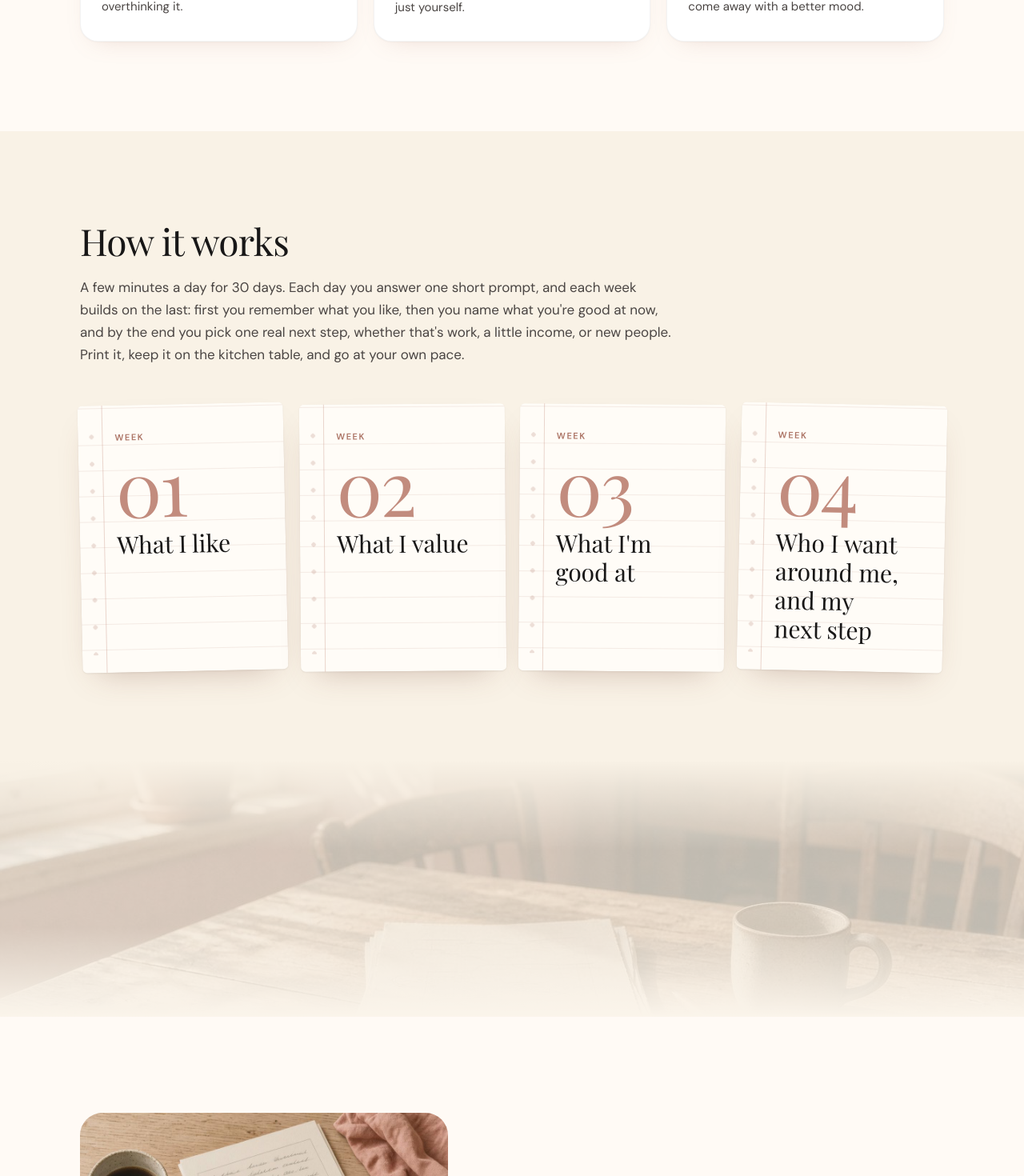
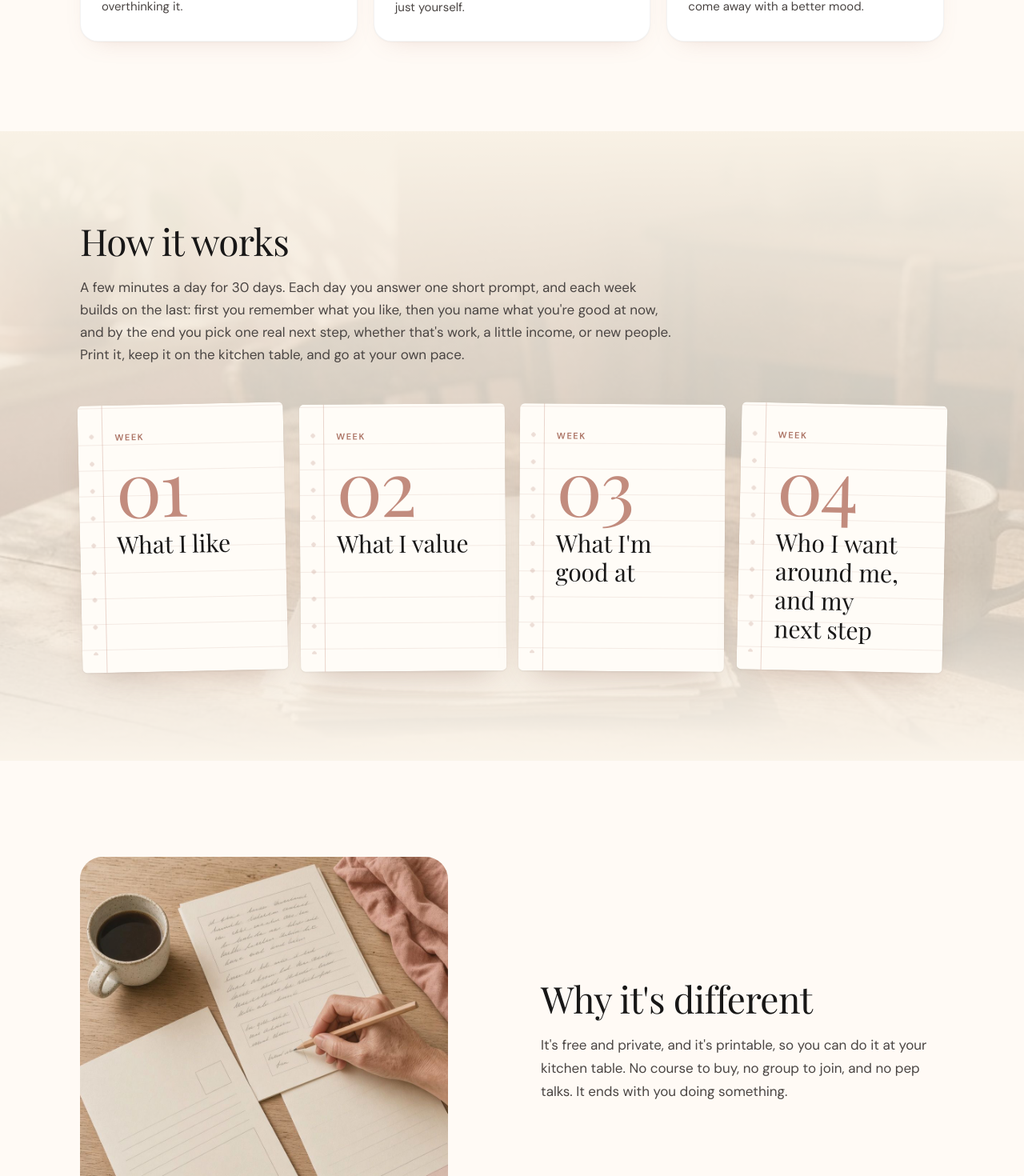
Before and after one commit to nemomakes/showsites, a Next.js app in the folder who-am-i-now/: page / in a window 1280 px wide. Shown: the part 1737-3207 px from the top of the page at 80% size. Built offline with nearby package versions, Linux system fonts and the light colour scheme.

Commit message:
how it works: photo becomes background layer under content; drop separate band

```diff
--- a/who-am-i-now/app/globals.css
+++ b/who-am-i-now/app/globals.css
@@ -28,7 +28,7 @@ h1,h2,h3,p{margin:0}
 .hero-copy .form{margin-top:24px}
 .hero-visual{display:flex;justify-content:center}
 .hero-arch{width:min(78%,300px);aspect-ratio:4/5;border-radius:50% 50% 0 0/40% 40% 0 0;overflow:hidden;background:var(--blush)}
-.hero-arch img,.card-media img,.why-media img,.panel-media img,.band img{width:100%;height:100%;object-fit:cover;display:block}
+.hero-arch img,.card-media img,.why-media img,.panel-media img{width:100%;height:100%;object-fit:cover;display:block}
 .hero-img{animation:settle 2.4s var(--ease) both}
 @keyframes settle{from{transform:scale(1.04)}to{transform:scale(1)}}
 
@@ -74,7 +74,11 @@ h1,h2,h3,p{margin:0}
 .card-media{aspect-ratio:16/9;margin:-28px -26px 4px;overflow:hidden;background:var(--sand)}
 
 /* how */
-.how{padding:80px 0}
+.how{padding:80px 0;position:relative;overflow:hidden;isolation:isolate}
+.how>.wrap{position:relative;z-index:1}
+.how-bg{position:absolute;inset:0;z-index:0;opacity:.3;pointer-events:none}
+.how-bg img{width:100%;height:100%;object-fit:cover;object-position:center 70%}
+.how-bg::after{content:"";position:absolute;inset:0;background:linear-gradient(180deg,var(--sand) 0%,rgba(249,242,230,.55) 30%,rgba(249,242,230,.1) 70%,var(--cream) 100%)}
 .weeks{list-style:none;margin:36px 0 0;padding:0;display:grid;gap:14px}
 .weeks .sheet{--rot:calc((var(--i) - 1.5) * .8deg)}
 .sheet-in{position:relative;height:100%;background:#FFFCF7;border-radius:6px;padding:26px 24px 28px 38px;display:flex;flex-direction:column;gap:6px;
@@ -95,9 +99,6 @@ h1,h2,h3,p{margin:0}
 .why-media{aspect-ratio:1/1;max-width:460px;border-radius:28px;overflow:hidden;background:var(--sand)}
 
 /* band */
-.band{position:relative;overflow:hidden;background:var(--sand);min-height:200px;--p:.5}
-.band-photo{position:absolute;inset:0;opacity:.34}
-.band-photo::after{content:"";position:absolute;inset:0;background:linear-gradient(180deg,var(--sand) 0%,rgba(249,242,230,.25) 35%,rgba(249,242,230,.25) 65%,var(--cream) 100%)}
 .band-wide{display:none!important}
 .pages{position:relative;display:flex;gap:14px;overflow-x:auto;padding:12px 22px 20px;scroll-snap-type:x mandatory;scrollbar-width:none}
 .pages::-webkit-scrollbar{display:none}
@@ -142,7 +143,6 @@ h1,h2,h3,p{margin:0}
   .hero-grid{grid-template-columns:1.15fr .85fr;align-items:center;gap:56px}
   .hero-arch{width:100%;max-width:380px}
   .card-media{aspect-ratio:4/3}
-  .band{min-height:320px}
   .band-wide{display:block!important}
   .pages{justify-content:center;overflow:visible;padding:0 40px;gap:0}
   .page{flex:0 0 220px;margin:0 -10px;--rot:calc((var(--i) - 1.5) * 5deg)}
--- a/who-am-i-now/app/page.tsx
+++ b/who-am-i-now/app/page.tsx
@@ -6,7 +6,6 @@ import HeroPegasus from "@/components/HeroPegasus";
 // Hero background animation. "none" = no animation; "walk" = the kids growing up (tag hero-walk-v1); "pegasus" = the flight.
 const HERO_ANIMATION = "none" as "none" | "pegasus" | "walk";
 import ShoreWaves from "@/components/ShoreWaves";
-import ScrollProgress from "@/components/ScrollProgress";
 import Image from "next/image";
 import heroImg from "./images/hero.jpg";
 import likeImg from "./images/card-like.jpg";
@@ -71,6 +70,10 @@ export default function Page() {
         </section>
 
         <section className="how sand">
+          <div className="how-bg" aria-hidden="true">
+            <Image src={bandWide} alt="" placeholder="blur" quality={70} sizes="100vw" className="band-wide" />
+            <Image src={bandMobile} alt="" placeholder="blur" quality={70} sizes="100vw" className="band-mobile" />
+          </div>
           <div className="wrap">
             <div data-reveal>
               <h2 className="h2">How it works</h2>
@@ -89,13 +92,6 @@ export default function Page() {
             </ol>
           </div>
         </section>
-
-        <ScrollProgress className="band">
-          <div className="band-photo" aria-hidden="true">
-            <Image src={bandWide} alt="" placeholder="blur" quality={70} sizes="100vw" className="band-wide" />
-            <Image src={bandMobile} alt="" placeholder="blur" quality={70} sizes="100vw" className="band-mobile" />
-          </div>
-        </ScrollProgress>
 
         <section className="why">
           <div className="wrap why-grid">
```
